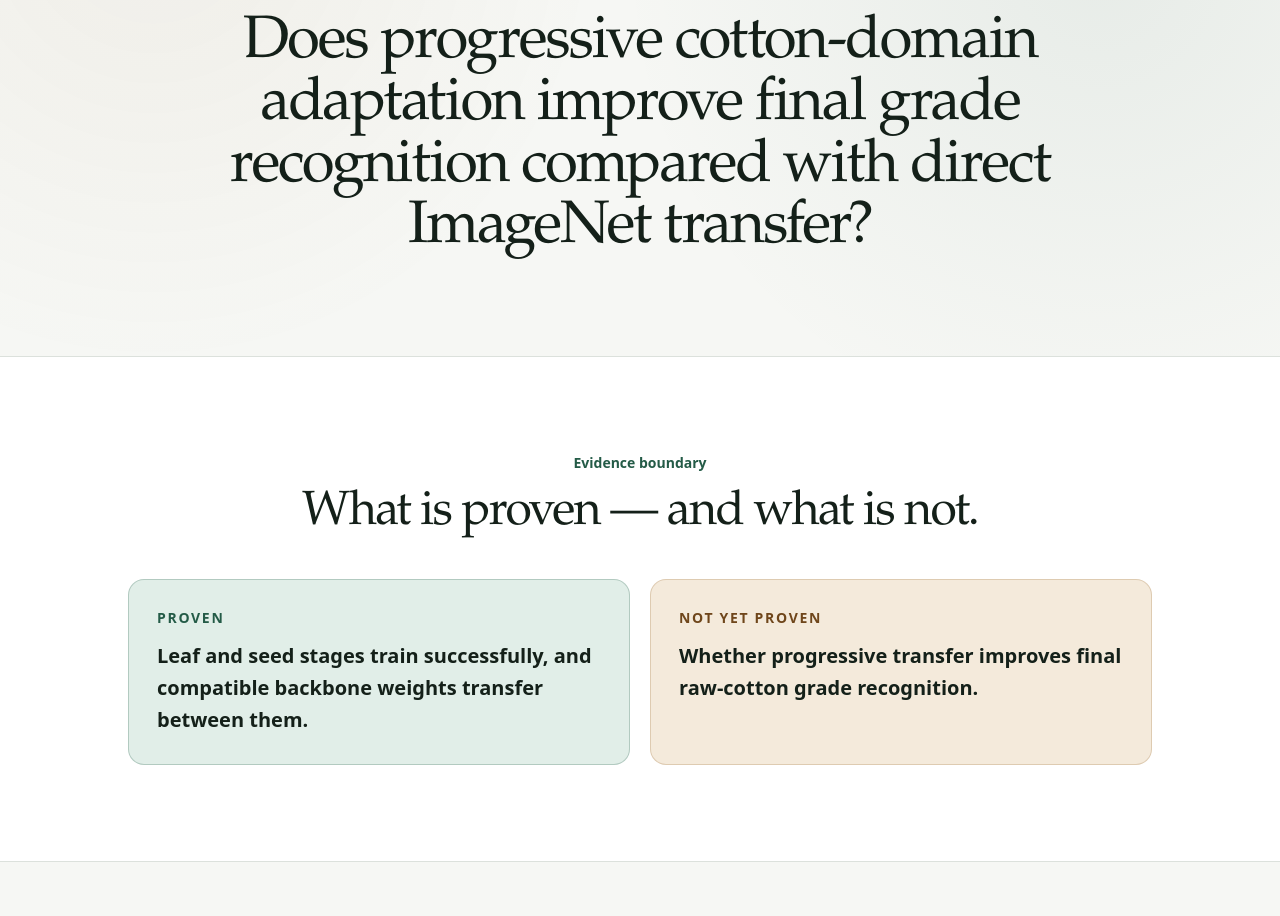
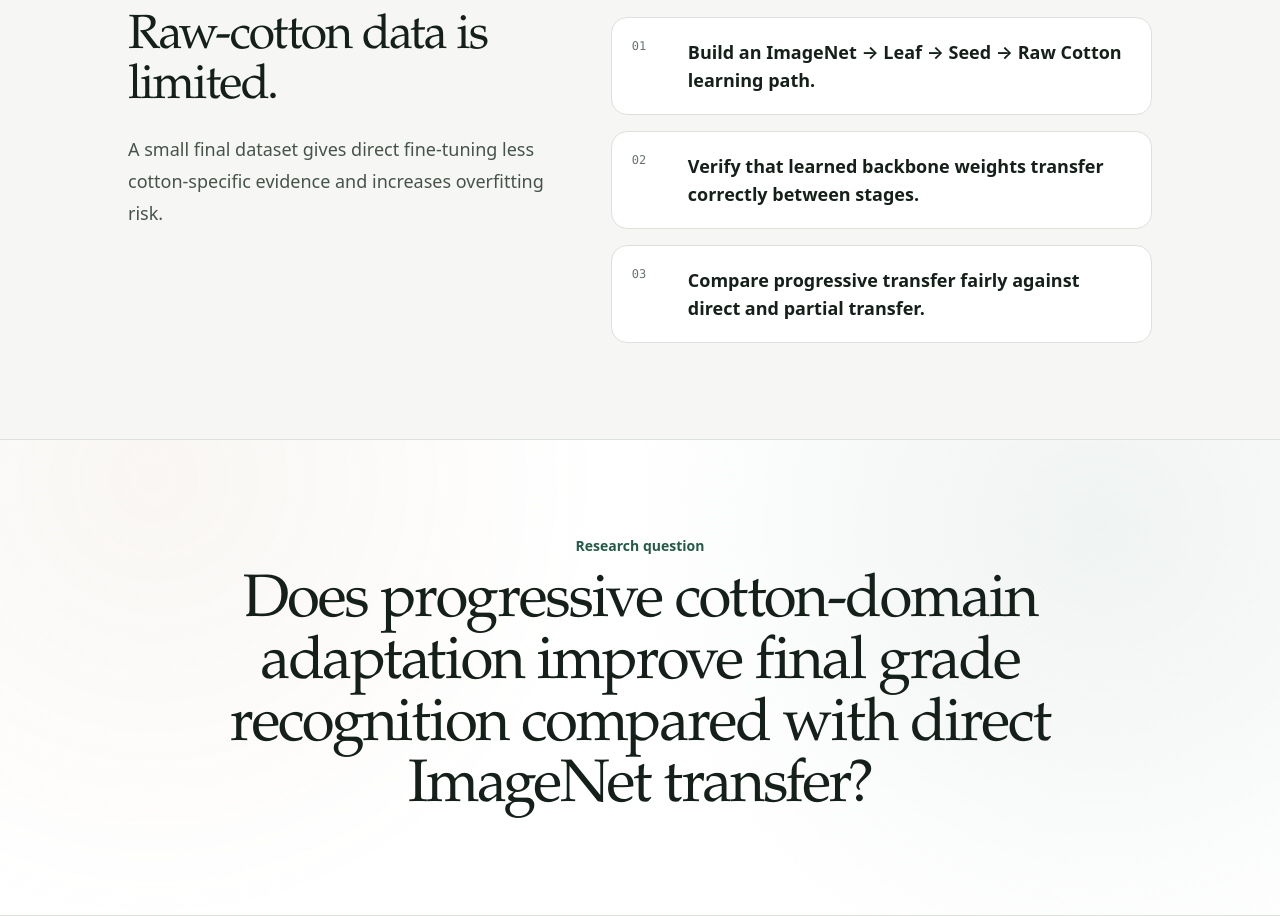
Before and after one commit to suryaravichandran006/Cotton-Project, a Next.js app: page / in a window 1280 px wide. Shown: the part 1320-2236 px from the top of the page. Before the commit the page ends 2182 px from the top, so only its background shows below. Built offline with nearby package versions, Linux system fonts and the light colour scheme; no server answers.

Commit message:
Add concise problem and objectives to overview

```diff
--- a/src/app/page.tsx
+++ b/src/app/page.tsx
@@ -99,7 +99,34 @@ export default function HomePage() {
         </Container>
       </section>
 
-      <section className="paper-field border-b border-line bg-canvas">
+      <section className="border-b border-line bg-canvas">
+        <Container className="py-16 sm:py-20 lg:py-24">
+          <div className="mx-auto max-w-5xl">
+            <div className="grid gap-10 lg:grid-cols-[0.9fr_1.1fr] lg:items-start">
+              <div className="text-center lg:text-left">
+                <p className="text-sm font-semibold text-accent">Problem</p>
+                <h2 className="font-display mt-4 text-4xl leading-[1.04] text-ink sm:text-5xl">
+                  Raw-cotton data is limited.
+                </h2>
+                <p className="mt-5 text-lg leading-8 text-ink-soft">
+                  A small final dataset gives direct fine-tuning less cotton-specific evidence and increases overfitting risk.
+                </p>
+              </div>
+
+              <div>
+                <p className="text-center text-sm font-semibold text-accent lg:text-left">Objectives</p>
+                <div className="mt-5 grid gap-4">
+                  <Objective number="01" text="Build an ImageNet → Leaf → Seed → Raw Cotton learning path." />
+                  <Objective number="02" text="Verify that learned backbone weights transfer correctly between stages." />
+                  <Objective number="03" text="Compare progressive transfer fairly against direct and partial transfer." />
+                </div>
+              </div>
+            </div>
+          </div>
+        </Container>
+      </section>
+
+      <section className="paper-field border-b border-line bg-surface">
         <Container className="py-16 sm:py-20 lg:py-24">
           <div className="mx-auto max-w-5xl text-center">
             <p className="text-sm font-semibold text-accent">Research question</p>
@@ -109,33 +136,16 @@ export default function HomePage() {
           </div>
         </Container>
       </section>
-
-      <section className="border-b border-line bg-surface">
-        <Container className="py-16 sm:py-20 lg:py-24">
-          <div className="mx-auto max-w-5xl text-center">
-            <p className="text-sm font-semibold text-accent">Evidence boundary</p>
-            <h2 className="font-display mx-auto mt-4 max-w-4xl text-4xl leading-[1.04] text-ink sm:text-5xl">
-              What is proven — and what is not.
-            </h2>
-
-            <div className="mt-10 grid gap-5 text-left md:grid-cols-2">
-              <article className="rounded-2xl border border-accent/25 bg-accent-soft p-6 sm:p-7">
-                <p className="text-sm font-semibold uppercase tracking-[0.12em] text-accent">Proven</p>
-                <p className="mt-3 text-xl font-semibold leading-8 text-ink">
-                  Leaf and seed stages train successfully, and compatible backbone weights transfer between them.
-                </p>
-              </article>
-
-              <article className="rounded-2xl border border-gold/25 bg-gold-soft p-6 sm:p-7">
-                <p className="text-sm font-semibold uppercase tracking-[0.12em] text-gold-strong">Not yet proven</p>
-                <p className="mt-3 text-xl font-semibold leading-8 text-ink">
-                  Whether progressive transfer improves final raw-cotton grade recognition.
-                </p>
-              </article>
-            </div>
-          </div>
-        </Container>
-      </section>
     </>
   );
 }
+
+
+function Objective({ number, text }: { number: string; text: string }) {
+  return (
+    <div className="grid grid-cols-[40px_1fr] items-start gap-4 rounded-2xl border border-line bg-surface px-5 py-5">
+      <span className="font-mono text-xs text-ink-muted">{number}</span>
+      <p className="text-lg font-semibold leading-7 text-ink">{text}</p>
+    </div>
+  );
+}
```
